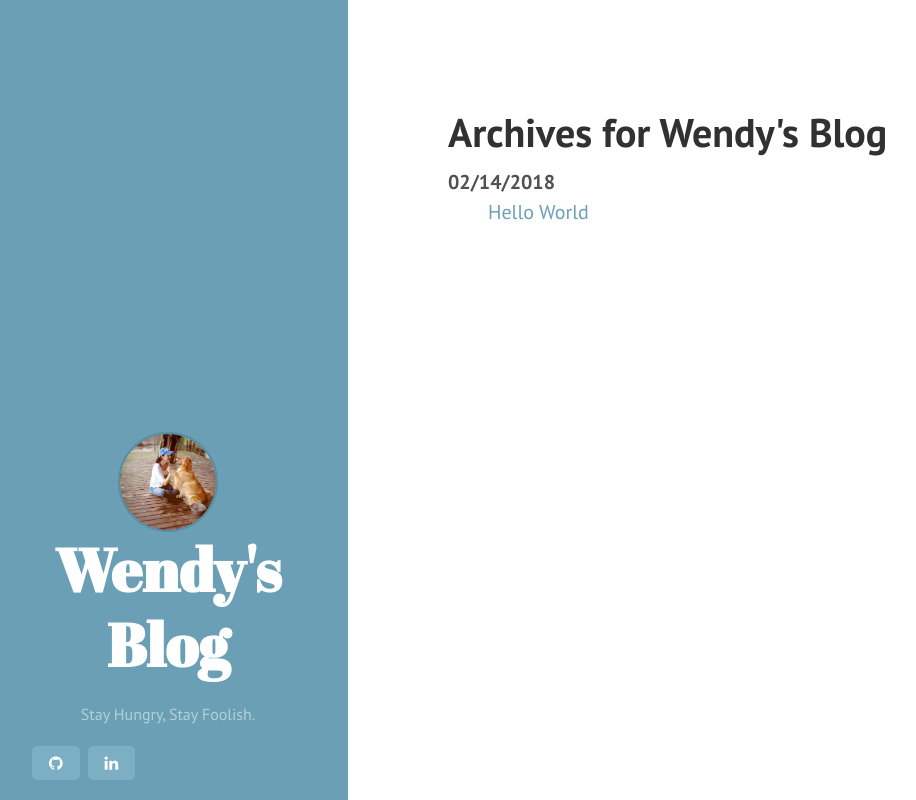
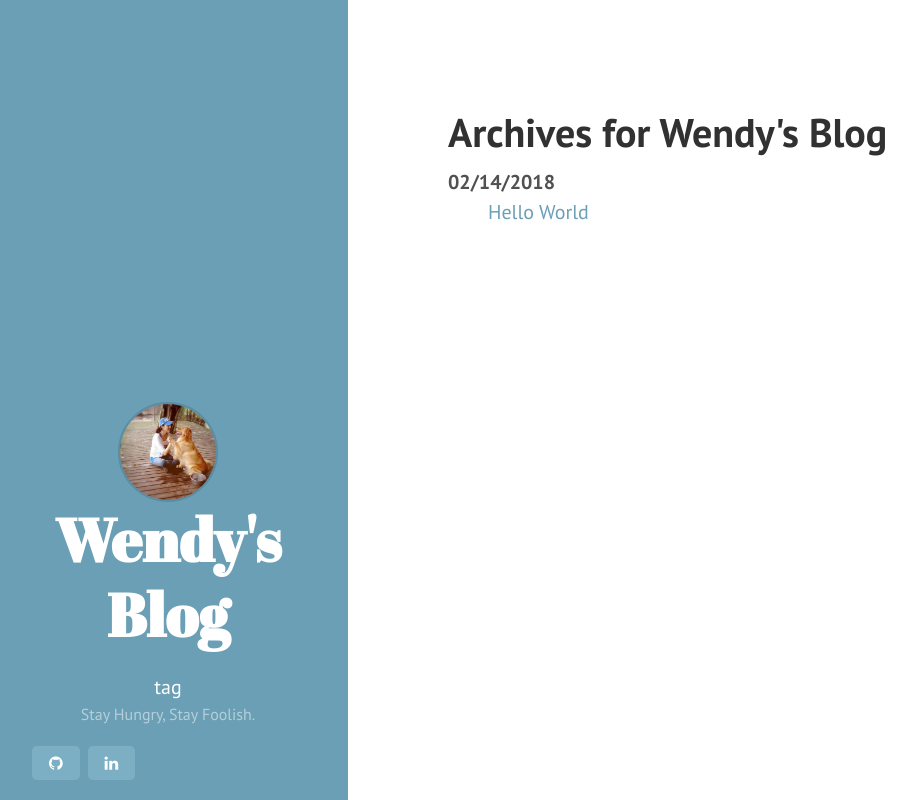
Before and after one commit to yeswendy/yeswendy.github.io, a plain HTML site: page archives.html in a window 1280 px wide. Shown: the whole page, without its empty margins (12-928 px from the left). Drawn offline with Linux system fonts and the light colour scheme; a web font is replaced by a local one.

Commit message:
add tag in index

```diff
--- a/archives.html
+++ b/archives.html
@@ -35,6 +35,7 @@
 				</a>
 			</h1>
 			<p class="lead"></p>
+			<a href="https://yeswendy.github.io/tag.html"> tag </a>
 			<p class="lead">Stay Hungry, Stay Foolish. </p>
 			<p></p>
 		</div>
```
Also changed, not shown: author/wendy-zhao.html (+1 -0 lines), authors.html (+1 -0 lines), categories.html (+1 -0 lines), category/daily.html (+1 -0 lines), hello_world.html (+1 -0 lines), index.html (+1 -0 lines), tags.html (+1 -0 lines).
